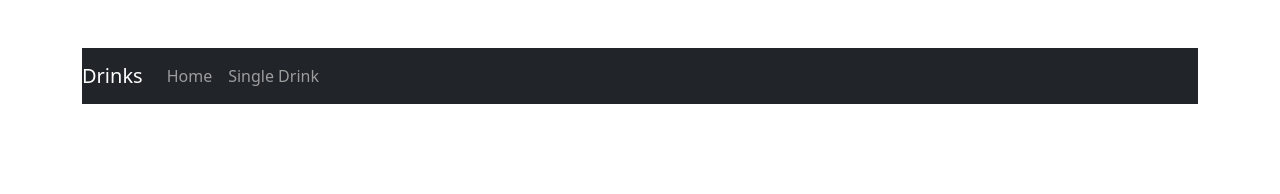
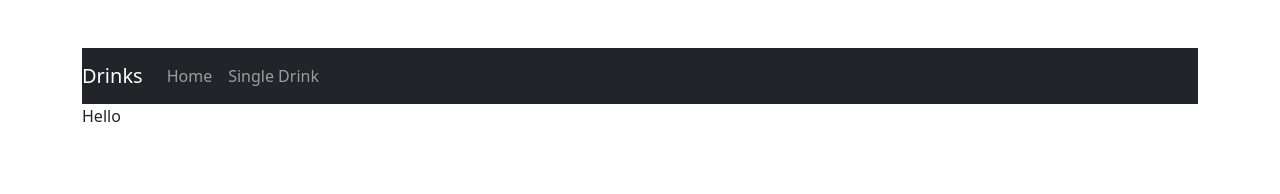
Before and after one commit to jeffreyriosjr/jeffreys-drinks-ts, a React (Create React App) app: page /cocktails/1 in a window 1280 px wide. Shown: the top 194 px of the page. Built offline with nearby package versions, Linux system fonts and the light colour scheme.

Commit message:
chore(navbar):added path and route for the single drink page

```diff
--- a/src/components/Navbar.tsx
+++ b/src/components/Navbar.tsx
@@ -9,7 +9,7 @@
             <div className='collapse navbar-collapse'>
             <div className='navbar-nav ml-auto'>
                 <Link className='nav-link' to='/'>Home</Link>
-                <Link className='nav-link' to='#'>Single Drink</Link>
+                <Link className='nav-link' to='/cocktails/1'>Single Drink</Link>
 
             </div>
 
--- a/src/routers/AppRouter.tsx
+++ b/src/routers/AppRouter.tsx
@@ -1,6 +1,7 @@
 import { Switch, Route } from 'react-router-dom';
 import HomePage from '../pages/Homepage';
 import  Navbar  from '../components/Navbar';
+import SingleDrink from '../pages/SingleDrink';
 
 const AppRouter = () => {
     return (
@@ -10,7 +11,8 @@
           <Navbar/>
           <Switch>
             <Route path='/' exact component={HomePage} />
-            <Route/>
+            <Route path='/cocktails/:cocktailId' component={SingleDrink}/>
+
           </Switch>
         </div>
         </div>
```
